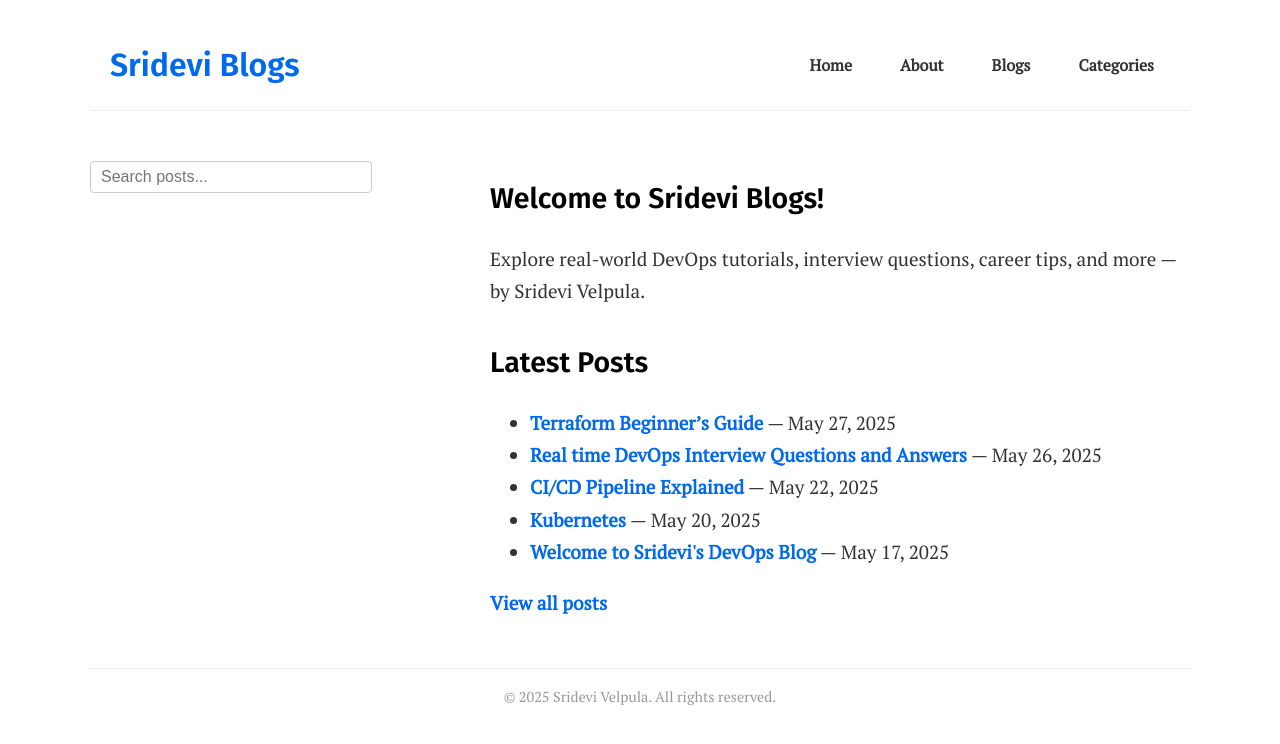
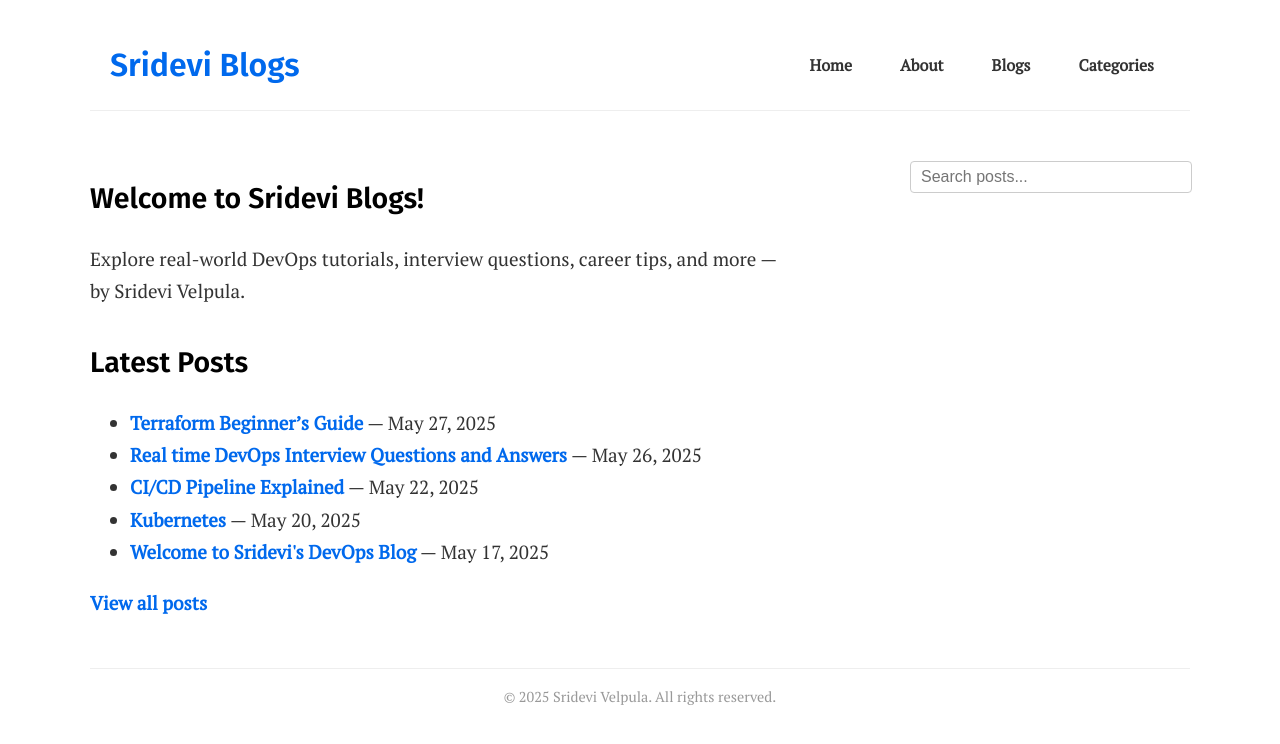
Before and after one commit to srideviblogs/srideviblogs.github.io, a Jekyll site: the page built from index.md, in a window 1280 px wide. Shown: the top 744 px of the page. Built offline with Jekyll 4.4.1, drawn with Linux system fonts in a browser that asks for light colours.

Commit message:
Update default.html

```diff
--- a/_layouts/default.html
+++ b/_layouts/default.html
@@ -19,7 +19,10 @@
 
   <div class="layout-container">
 
-    <!-- Search bar above content (visible on all views, adjusts via CSS) -->
+    <main class="site-main main-content">
+      {{ content }}
+    </main>
+
     <aside class="sidebar-right">
       <div class="search-box">
         <input
@@ -34,16 +37,11 @@
       </div>
     </aside>
 
-    <!-- Main content -->
-    <main class="site-main main-content">
-      {{ content }}
-    </main>
-
   </div>
 
   {% include footer.html %}
 
-  <!-- Scripts -->
+  <!-- Load scripts -->
   <script src="{{ '/assets/js/menu.js' | relative_url }}"></script>
   <script src="{{ '/assets/js/search.js' | relative_url }}"></script>
 </body>
```
